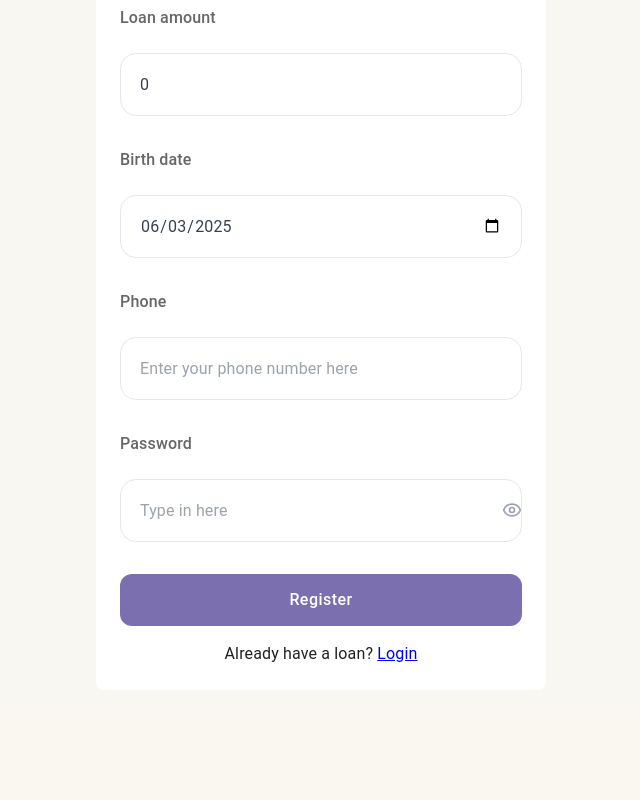
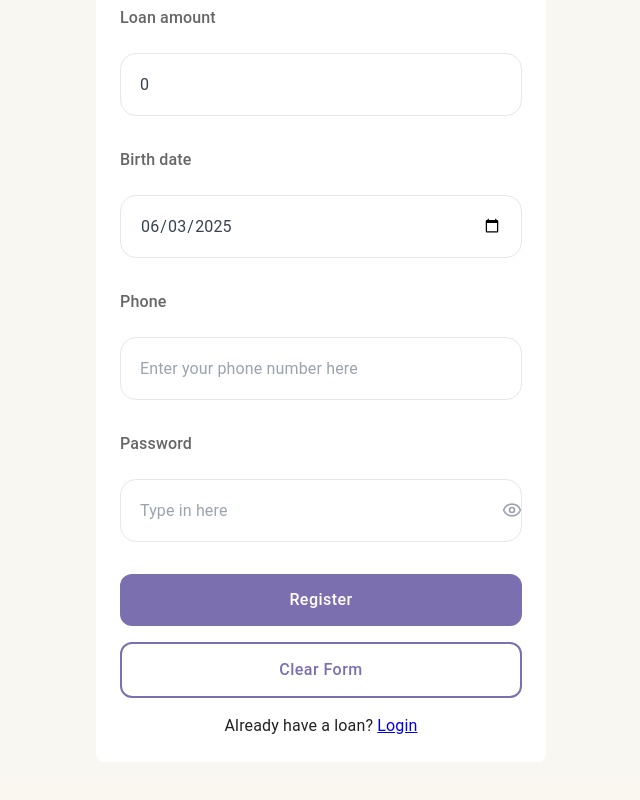
Before and after one commit to AgustinCabrera/loan, a React (Create React App) app in the folder client/: page /register in a window 1280 px wide. Shown: the part 855-1655 px from the top of the page, without its empty margins (319-959 px from the left). Before the commit the page ends 1593 px from the top, so only its background shows below. Built offline with nearby package versions, Linux system fonts and the light colour scheme.

Commit message:
clear form button and success message

```diff
--- a/client/src/components/RegisterForm.tsx
+++ b/client/src/components/RegisterForm.tsx
@@ -1,7 +1,9 @@
-import React, { useState } from 'react';
-import { useForm } from 'react-hook-form';
-import { yupResolver } from '@hookform/resolvers/yup';
-import { RegisterFormData } from '../types';
+"use client"
+
+import { useState } from "react"
+import { useForm } from "react-hook-form"
+import { yupResolver } from "@hookform/resolvers/yup"
+import type { RegisterFormData } from "../types"
 import {
   Box,
   Button,
@@ -11,21 +13,25 @@ import {
   Typography,
   InputAdornment,
   IconButton,
-} from '@mui/material';
-import { EyeOff, Eye } from 'lucide-react';
-import { Link, useNavigate } from 'react-router-dom';
-import { registerSchema } from '../utils/validationSchemas';
-import { useAuth } from '../hooks/useAuth';
+  Snackbar,
+  Alert,
+} from "@mui/material"
+import { EyeOff, Eye } from "lucide-react"
+import { Link, useNavigate } from "react-router-dom"
+import { registerSchema } from "../utils/validationSchemas"
+import { useAuth } from "../hooks/useAuth"
 
 export default function RegisterForm() {
   const [showPassword, setShowPassword] = useState(false);
   const [error, setError] = useState<string | null>(null);
+  const [showSuccess, setShowSuccess] = useState(false);
   const { register: registerUser } = useAuth();
   const navigate = useNavigate();
 
   const {
     register,
     handleSubmit,
+    reset,
     formState: { errors, isSubmitting },
   } = useForm<RegisterFormData>({
     resolver: yupResolver(registerSchema),
@@ -49,7 +55,10 @@ export default function RegisterForm() {
         birthDate: new Date(data.birthDate).toISOString().split('T')[0],
       };
       await registerUser(formattedData);
-      navigate('/home');
+      setShowSuccess(true);
+      setTimeout(() => {
+        navigate('/home');
+      }, 3000);
     } catch (error) {
       if (error instanceof Error) {
         setError(error.message);
@@ -72,7 +81,35 @@ export default function RegisterForm() {
         padding: 2,
       }}
     >
+      {/* //! Snackbar isn't shown when the user is registering*/}
+      <Snackbar
+        open={showSuccess}
+        autoHideDuration={3000}
+        anchorOrigin={{ vertical: 'top', horizontal: 'center' }}
+        sx={{
+          zIndex: 9999,
+          '& .MuiAlert-root': {
+            backgroundColor: '#7c6fb0',
+            color: 'white',
+            '& .MuiAlert-icon': {
+              color: 'white',
+            },
+          },
+        }}
+      >
+        <Alert
+          severity="success"
+          sx={{
+            width: '100%',
+            boxShadow: '0 4px 6px rgba(0, 0, 0, 0.1)',
+            borderRadius: '8px',
+          }}
+        >
+          Registration successful! Redirecting to home page...
+        </Alert>
+      </Snackbar>
       <Box sx={{ maxWidth: '450px', width: '100%' }}>
+
         {/*header*/}
         <Box sx={{ mb: 4 }}>
           <Typography
@@ -439,7 +476,28 @@ export default function RegisterForm() {
             >
               {isSubmitting ? 'Registering...' : 'Register'}
             </Button>
-          </form>
+            <Button
+              type="button"
+              onClick={() => reset()}
+              fullWidth
+              sx={{
+                mt: 2,
+                backgroundColor: 'transparent',
+                color: '#7c6fb0',
+                padding: '12px 16px',
+                borderRadius: '12px',
+                fontSize: '16px',
+                fontWeight: 500,
+                textTransform: 'none',
+                border: '2px solid #7c6fb0',
+                '&:hover': {
+                  backgroundColor: '#f3f4f6',
+                },
+              }}
+            >
+              Clear Form
+            </Button>
+
           <Typography variant="body1" sx={{ textAlign: 'center', mt: 2 }}>
             Already have a loan? <Link to="/login">Login</Link>
           </Typography>
@@ -462,6 +520,7 @@ export default function RegisterForm() {
               </Typography>
             </Box>
           )}
+          </form>
         </Box>
       </Box>
     </Container>
```
Also changed, not shown: 2 other files (tests, documents, lock files or other folders).
